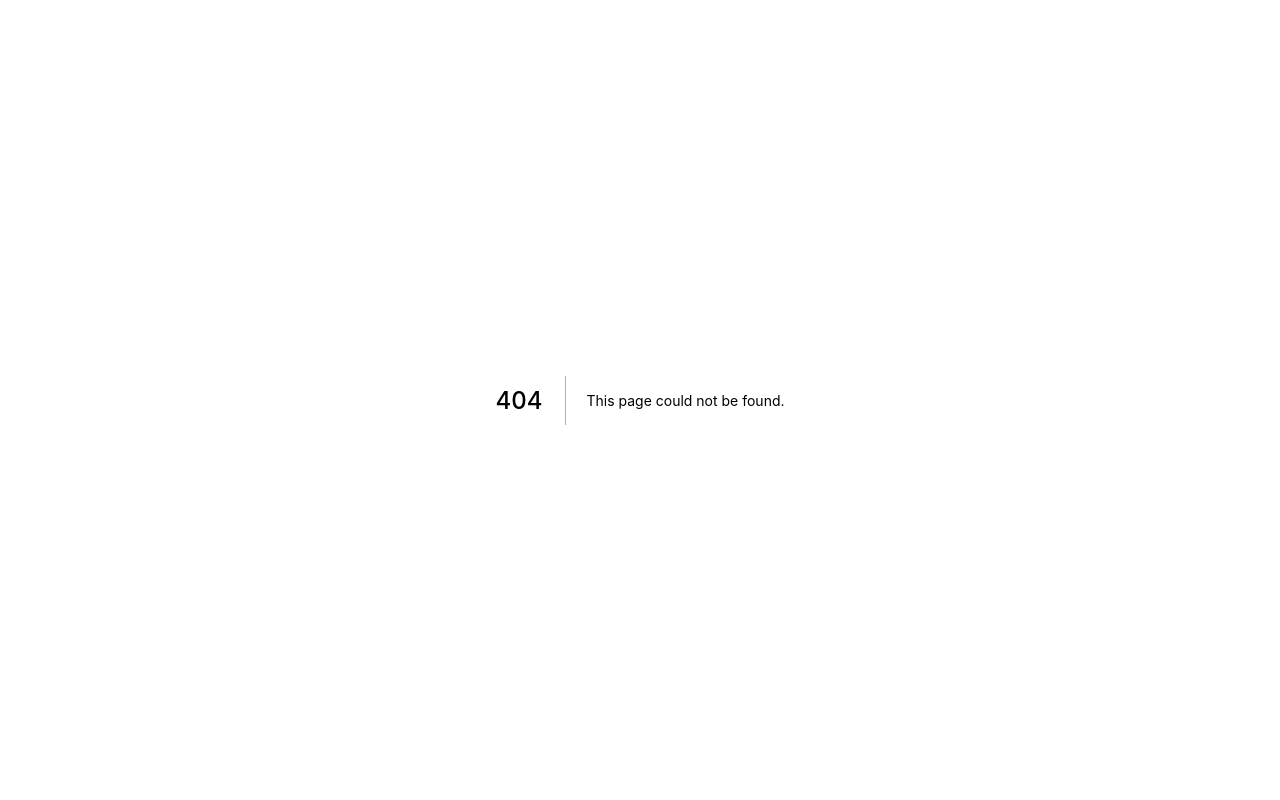
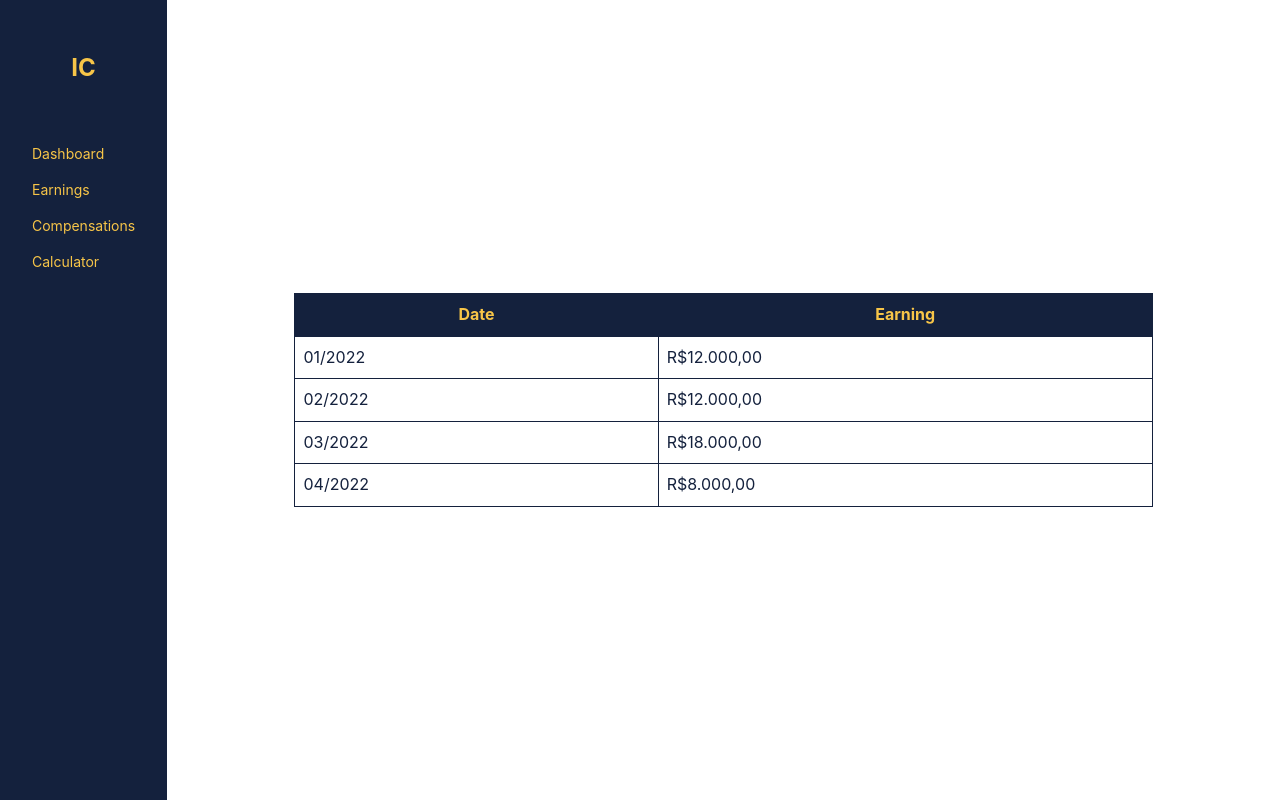
Before and after one commit to cesarjnr/net-profit-calculator, a Next.js app: page /earnings in a window 1280 px wide. Before the commit this address had no page. Built offline with nearby package versions, Linux system fonts and the light colour scheme.

Commit message:
Create the first 4 pages

```diff
--- a/components/date.tsx
+++ /dev/null
@@ -1,6 +0,0 @@
-import { parseISO, format } from 'date-fns'
-
-export default function Date({ dateString }: { dateString: string }) {
-  const date = parseISO(dateString)
-  return <time dateTime={dateString}>{format(date, 'LLLL d, yyyy')}</time>
-}
--- a/components/layout.tsx
+++ /dev/null
@@ -1,73 +0,0 @@
-import Head from 'next/head'
-import Image from 'next/image'
-import styles from './layout.module.css'
-import utilStyles from '../styles/utils.module.css'
-import Link from 'next/link'
-
-const name = 'César'
-export const siteTitle = 'Next.js Sample Website'
-
-export default function Layout({ children, home }: { children: React.ReactNode, home?: boolean }) {
-  return (
-    <div className={styles.container}>
-      <Head>
-        <link rel="icon" href="/favicon.ico" />
-        <meta
-          name="description"
-          content="Learn how to build a personal website using Next.js"
-        />
-        <meta
-          property="og:image"
-          content={`https://og-image.vercel.app/${encodeURI(
-            siteTitle
-          )}.png?theme=light&md=0&fontSize=75px&images=https%3A%2F%2Fassets.zeit.co%2Fimage%2Fupload%2Ffront%2Fassets%2Fdesign%2Fnextjs-black-logo.svg`}
-        />
-        <meta name="og:title" content={siteTitle} />
-        <meta name="twitter:card" content="summary_large_image" />
-      </Head>
-      <header className={styles.header}>
-        {home ? (
-          <>
-            <Image
-              priority
-              src="/images/profile.jpg"
-              className={utilStyles.borderCircle}
-              height={144}
-              width={144}
-              alt={name}
-            />
-            <h1 className={utilStyles.heading2Xl}>{name}</h1>
-          </>
-        ) : (
-          <>
-            <Link href="/">
-              <a>
-                <Image
-                  priority
-                  src="/images/profile.jpg"
-                  className={utilStyles.borderCircle}
-                  height={108}
-                  width={108}
-                  alt={name}
-                />
-              </a>
-            </Link>
-            <h2 className={utilStyles.headingLg}>
-              <Link href="/">
-                <a className={utilStyles.colorInherit}>{name}</a>
-              </Link>
-            </h2>
-          </>
-        )}
-      </header>
-      <main>{children}</main>
-      {!home && (
-        <div className={styles.backToHome}>
-          <Link href="/">
-            <a>← Back to home</a>
-          </Link>
-        </div>
-      )}
-    </div>
-  )
-}
--- /dev/null
+++ b/components/sidebar/index.tsx
@@ -0,0 +1,30 @@
+import Link from 'next/link';
+
+interface MenuItem {
+    page: string;
+    link: string;
+}
+
+export default function Sidebar() {
+    const menuItems: MenuItem[] = [
+        { page: 'Dashboard', link: '/' },
+        { page: 'Earnings', link: '/earnings'},
+        { page: 'Compensations', link: '/compensations' },
+        { page: 'Calculator', link: '/calculator' }
+    ];
+
+    return (
+        <nav className="flex flex-col bg-primary">
+            <div className="grow text-2xl flex justify-center items-center text-secondary font-bold">IC</div>
+            <ul className="grow-[5] list-none flex flex-col text-secondary text-sm">
+                {menuItems.map((item) => (
+                    <li key={item.link} className="px-8 py-2 cursor-pointer hover:bg-secondary-transparent">
+                        <Link href={item.link}>
+                            {item.page}
+                        </Link>
+                    </li>
+                ))}
+            </ul>
+        </nav>
+    );
+}
--- a/pages/_app.tsx
+++ b/pages/_app.tsx
@@ -1,7 +1,15 @@
 import { AppProps } from 'next/app'
 
 import '../styles/global.css'
+import Sidebar from '../components/sidebar';
 
 export default function App({ Component, pageProps }: AppProps) {
-  return <Component {...pageProps} />
+  return (
+    <div className="w-screen h-screen flex">
+      <Sidebar />
+      <section className="grow h-full p-5">
+        <Component {...pageProps} />
+      </section>
+    </div>
+  );
 }
--- /dev/null
+++ b/pages/calculator/index.tsx
@@ -0,0 +1,3 @@
+export default function Calculator() {
+    return <h1>Calculator</h1>;
+}
--- /dev/null
+++ b/pages/compensations/index.tsx
@@ -0,0 +1,3 @@
+export default function Compensation() {
+    return <h1>Compensations</h1>;
+}
--- /dev/null
+++ b/pages/earnings/index.tsx
@@ -0,0 +1,32 @@
+export default function Earning() {
+    return (
+        <div className="h-full flex justify-center items-center">
+            <table className="table-auto border border-primary w-4/5">
+                <thead>
+                    <tr className="bg-primary text-secondary">
+                        <th className="border border-primary p-2">Date</th>
+                        <th className="border border-primary p-2">Earning</th>
+                    </tr>
+                </thead>
+                <tbody className="text-primary">
+                    <tr>
+                        <td className="border border-primary p-2">01/2022</td>
+                        <td className="border border-primary p-2">R$12.000,00</td>
+                    </tr>
+                    <tr>
+                        <td className="border border-primary p-2">02/2022</td>
+                        <td className="border border-primary p-2">R$12.000,00</td>
+                    </tr>
+                    <tr>
+                        <td className="border border-primary p-2">03/2022</td>
+                        <td className="border border-primary p-2">R$18.000,00</td>
+                    </tr>
+                    <tr>
+                        <td className="border border-primary p-2">04/2022</td>
+                        <td className="border border-primary p-2">R$8.000,00</td>
+                    </tr>
+                </tbody>
+            </table>
+        </div>
+    );
+}
--- a/pages/income/index.tsx
+++ /dev/null
@@ -1,3 +0,0 @@
-export default function Income() {
-    return <h1>Income Table</h1>;
-}
--- a/pages/index.tsx
+++ b/pages/index.tsx
@@ -1,24 +1,9 @@
-import Head from 'next/head'
-import Layout, { siteTitle } from '../components/layout'
-import utilStyles from '../styles/utils.module.css'
 import { getSortedPostsData } from '../lib/posts'
-import Link from 'next/link'
-import Date from '../components/date'
 
 export default function Home({ allPostsData }: { allPostsData: { date: string, title: string, id: string }[] }) {
   return (
-    <div className="w-screen h-screen flex">
-      <nav className="flex flex-col bg-primary">
-        <div className="grow text-2xl flex justify-center items-center text-secondary font-bold">IC</div>
-        <ul className="grow-[5] list-none flex flex-col text-secondary text-sm">
-          <li className="px-6 py-2 cursor-pointer hover:bg-secondary-transparent">Income</li>
-          <li className="px-6 py-2 cursor-pointer hover:bg-secondary-transparent">Calculator</li>
-        </ul>
-      </nav>
-
-      <section className="grow h-full">
-        Main Content
-      </section>
+    <div>
+      Dashboard
     </div>
   );
 }
--- a/tailwind.config.js
+++ b/tailwind.config.js
@@ -6,13 +6,14 @@ module.exports = {
     './components/**/*.{js,ts,jsx,tsx}'
   ],
   theme: {
-    colors: {
-      'primary': 'rgb(20, 33, 61)',
-      'secondary': 'rgb(247, 197, 72)',
-      'secondary-transparent': 'rgba(247, 197, 72, .2)',
-      'white': colors.white
+    extend: {
+      colors: {
+        'primary': 'rgb(20, 33, 61)',
+        'secondary': 'rgb(247, 197, 72)',
+        'secondary-transparent': 'rgba(247, 197, 72, .2)',
+        'white': colors.white
+      },
     },
-    extend: {},
   },
   plugins: [],
 }
```
Also changed, not shown: components/layout.module.css (deleted, +0 -15 lines).
